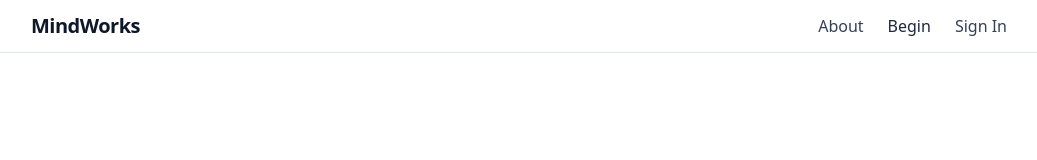
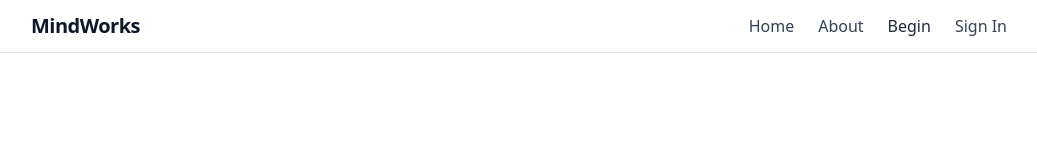
Before and after one commit to stopinder/therapy-orientation-quiz, a Vue app: page / in a window 1280 px wide. Shown: the top 160 px of the page, without its empty margins (121-1158 px from the left). Built offline with nearby package versions, Linux system fonts and the light colour scheme; no server answers.

Commit message:
Add home link to navigation

```diff
--- a/src/components/AppHeader.vue
+++ b/src/components/AppHeader.vue
@@ -17,6 +17,13 @@
         <!-- Navigation -->
 
         <nav class="ml-auto flex items-center gap-6 text-base font-medium text-slate-700">
+
+          <router-link
+              to="/"
+              class="transition hover:text-slate-900"
+          >
+            Home
+          </router-link>
 
           <router-link
               to="/about"
```
